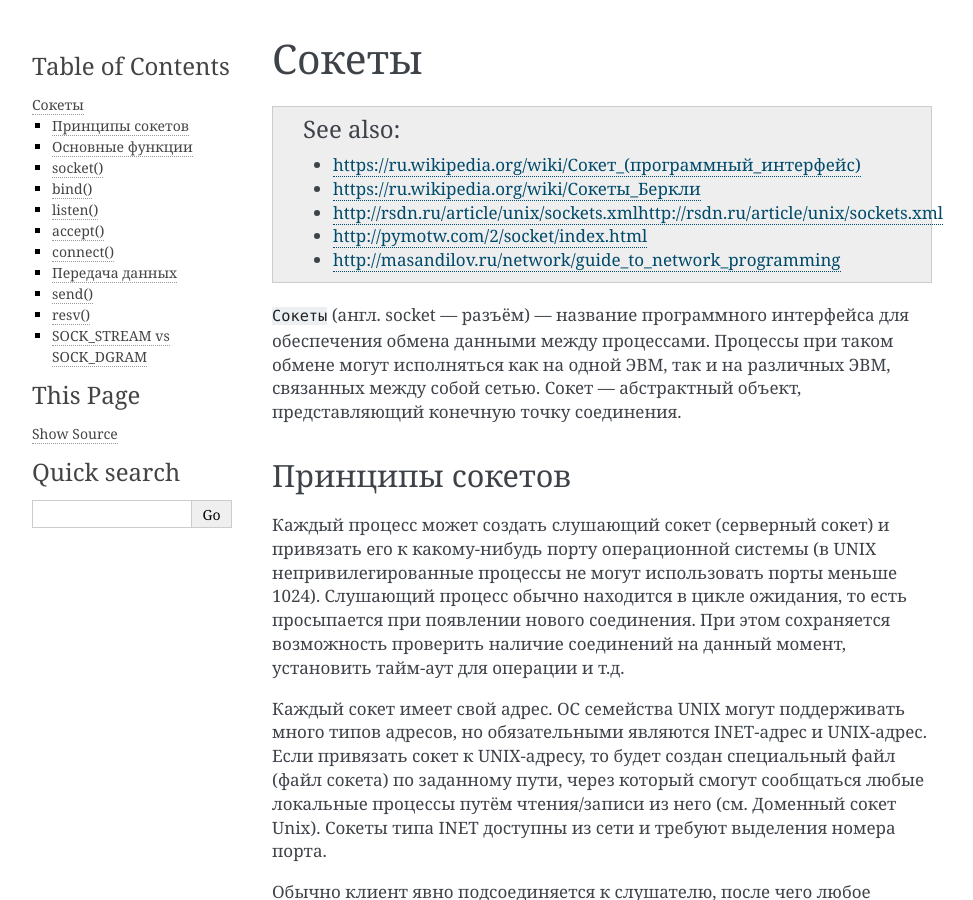
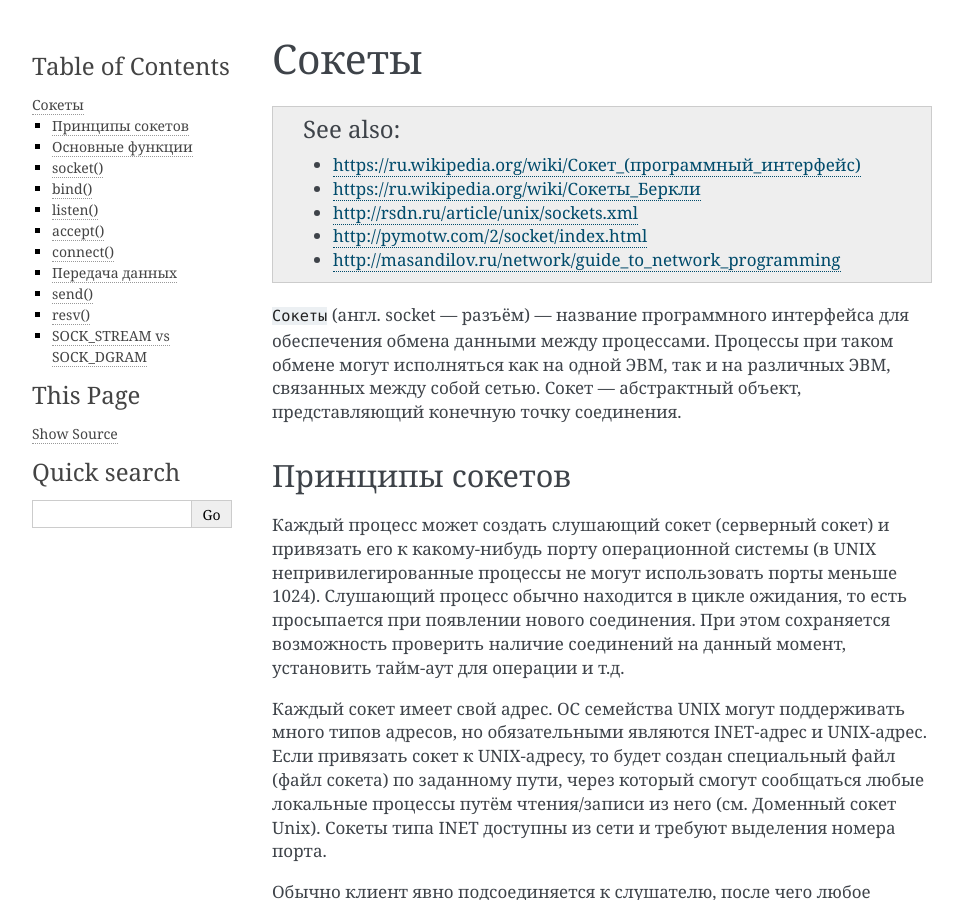
Before and after one commit to ustu/lectures.net, a Sphinx documentation site: the page built from docs/net/low-level/ipc/socket/intro.rst, in a window 1280 px wide and 900 px high. Shown: the whole window, without its empty margins (148-1121 px from the left). Built offline with Sphinx 7.4.7, drawn with Linux system fonts in a browser that asks for light colours; some of the changed lines change nothing that is shown.

Commit message:
Update intro.rst

```diff
--- a/docs/net/low-level/ipc/socket/intro.rst
+++ b/docs/net/low-level/ipc/socket/intro.rst
@@ -5,7 +5,7 @@
 
     * `<https://ru.wikipedia.org/wiki/Сокет_(программный_интерфейс)>`_
     * `<https://ru.wikipedia.org/wiki/Сокеты_Беркли>`_
-    * http://rsdn.ru/article/unix/sockets.xmlhttp://rsdn.ru/article/unix/sockets.xml
+    * http://rsdn.ru/article/unix/sockets.xml
     * http://pymotw.com/2/socket/index.html
     * http://masandilov.ru/network/guide_to_network_programming
 
```
